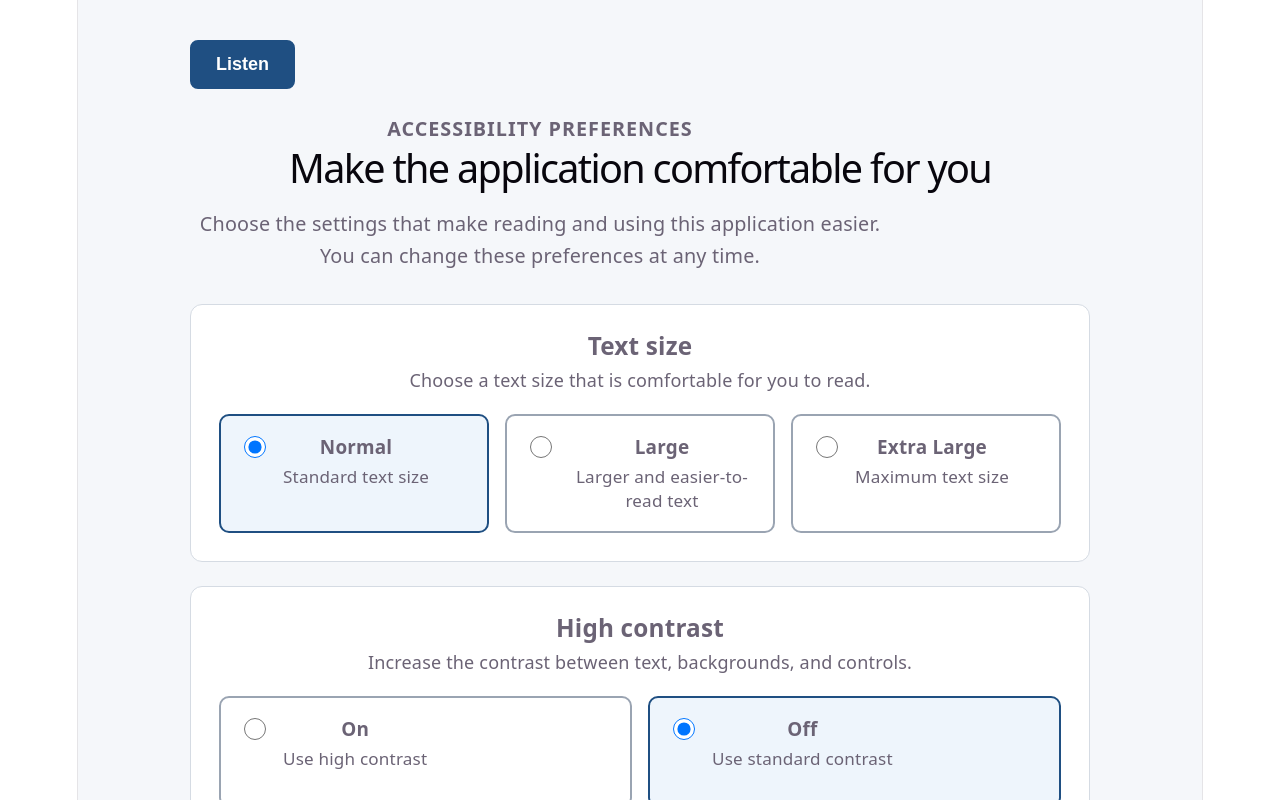
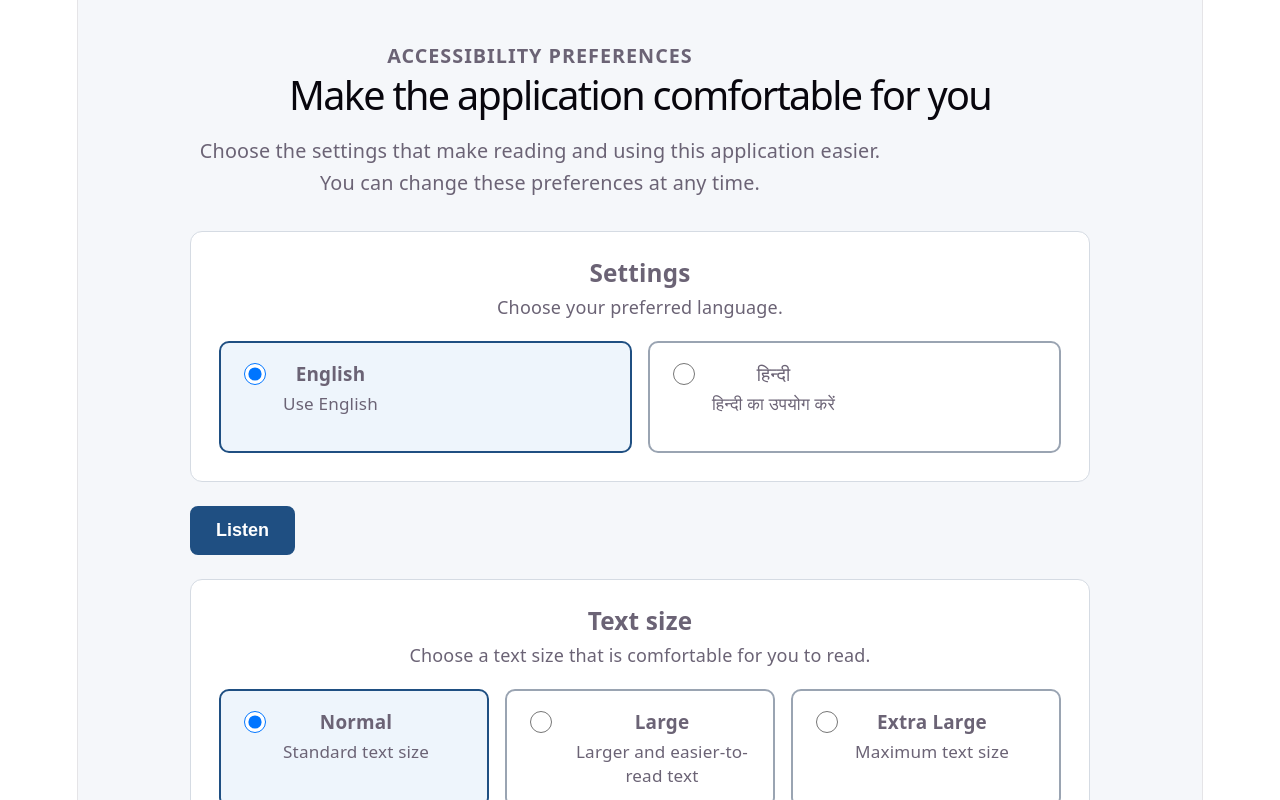
Before and after one commit to 0mkar-00/Pension_Accessibility_Platform, a React (Vite) app: page /accessibility in a window 1280 px wide. Shown: the top 800 px of the page. Built offline with nearby package versions, Linux system fonts and the light colour scheme.

Commit message:
integrated regional language into UI

```diff
--- a/src/App.jsx
+++ b/src/App.jsx
@@ -4,6 +4,7 @@ import './App.css';
 import { AuthProvider } from './context/AuthProvider';
 import { PensionProvider } from './context/PensionProvider';
 import { DocumentsPage } from './features/documents';
+import { useLanguage } from './features/regional-language/useLanguage';
 
 import Welcome from './pages/Welcome/Welcome';
 import AccessibilitySetup from './pages/AccessibilitySetup/AccessibilitySetup';
@@ -12,10 +13,25 @@ import PersonalDetails from './pages/PersonalDetails/PersonalDetails';
 import Dashboard from './pages/Dashboard/Dashboard';
 import FinalReview from './pages/FinalReview/FinalReview';
 
-const VerificationPlaceholder = () => <h1>Verification</h1>;
-const ApplicationStatusPlaceholder = () => <h1>Application Status</h1>;
-const NotificationsPlaceholder = () => <h1>Notifications</h1>;
-const PensionHistoryPlaceholder = () => <h1>Pension History</h1>;
+const VerificationPlaceholder = () => {
+  const { translate } = useLanguage();
+  return <h1>{translate('verification')}</h1>;
+};
+
+const ApplicationStatusPlaceholder = () => {
+  const { translate } = useLanguage();
+  return <h1>{translate('applicationStatus')}</h1>;
+};
+
+const NotificationsPlaceholder = () => {
+  const { translate } = useLanguage();
+  return <h1>{translate('notifications')}</h1>;
+};
+
+const PensionHistoryPlaceholder = () => {
+  const { translate } = useLanguage();
+  return <h1>{translate('pensionHistory')}</h1>;
+};
 
 function App() {
   return (
@@ -23,7 +39,6 @@ function App() {
       <PensionProvider>
         <BrowserRouter>
           <Routes>
-        {/* Developer 1 routes */}
             <Route path="/" element={<Welcome />} />
             <Route path="/accessibility" element={<AccessibilitySetup />} />
             <Route path="/eligibility" element={<Eligibility />} />
@@ -31,15 +46,23 @@ function App() {
             <Route path="/dashboard" element={<Dashboard />} />
             <Route path="/final-review" element={<FinalReview />} />
 
-        {/* Developer 3 routes - temporary placeholders */}
             <Route path="/documents" element={<DocumentsPage />} />
-        <Route path="/verification" element={<VerificationPlaceholder />} />
+            <Route
+              path="/verification"
+              element={<VerificationPlaceholder />}
+            />
             <Route
               path="/application-status"
               element={<ApplicationStatusPlaceholder />}
             />
-        <Route path="/notifications" element={<NotificationsPlaceholder />} />
-        <Route path="/pension-history" element={<PensionHistoryPlaceholder />} />
+            <Route
+              path="/notifications"
+              element={<NotificationsPlaceholder />}
+            />
+            <Route
+              path="/pension-history"
+              element={<PensionHistoryPlaceholder />}
+            />
           </Routes>
         </BrowserRouter>
       </PensionProvider>
--- a/src/features/documents/DocumentsPage.jsx
+++ b/src/features/documents/DocumentsPage.jsx
@@ -3,7 +3,7 @@
  * Main page for viewing, uploading, and managing pension scheme verification documents.
  * Integrates directly with AuthContext and PensionContext.
  */
-
+import { useLanguage } from '../../features/regional-language/useLanguage';
 import { useState, useMemo } from 'react';
 import { useAuth } from '../../context/useAuth.js';
 import { usePension } from '../../context/usePension.js';
@@ -11,6 +11,7 @@ import { DocumentCard } from './components/DocumentCard.jsx';
 import { DOCUMENT_STATUS, HELPER_PERMISSIONS, USER_ROLES } from '../../utils/constants.js';
 
 export const DocumentsPage = () => {
+  const { translate } = useLanguage();
   const { currentUser, isHelper, hasPermission } = useAuth();
   const {
     applications,
@@ -101,7 +102,7 @@ export const DocumentsPage = () => {
   return (
     <main className="documents-page-container" aria-labelledby="documents-page-heading">
       <header className="documents-page-header">
-        <h1 id="documents-page-heading">Application Documents</h1>
+        <h1 id="documents-page-heading">{translate('documents')}</h1>
         <p className="page-intro">
           Review, upload, and track verification documents required for your pension scheme.
         </p>
--- /dev/null
+++ b/src/features/regional-language/LanguageContext.jsx
@@ -0,0 +1,71 @@
+/* eslint-disable react-refresh/only-export-components */
+import { createContext, useState, useEffect, useCallback } from 'react';
+import { SUPPORTED_LANGUAGES, DEFAULT_LANGUAGE, languageData } from './languageData';
+
+export const LanguageContext = createContext(null);
+
+const STORAGE_KEY = 'app_language';
+
+const safeGetStorage = () => {
+  if (typeof window === 'undefined') return null;
+  try {
+    return localStorage.getItem(STORAGE_KEY);
+  } catch {
+    return null;
+  }
+};
+
+const safeSetStorage = (val) => {
+  if (typeof window === 'undefined') return;
+  try {
+    localStorage.setItem(STORAGE_KEY, val);
+  } catch {
+    // Ignore storage errors safely to prevent crashes
+  }
+};
+
+export const LanguageProvider = ({ children }) => {
+  const [language, setRawLanguage] = useState(() => {
+    const saved = safeGetStorage();
+    return SUPPORTED_LANGUAGES.includes(saved) ? saved : DEFAULT_LANGUAGE;
+  });
+
+  const setLanguage = useCallback((lang) => {
+    const validLang = SUPPORTED_LANGUAGES.includes(lang) ? lang : DEFAULT_LANGUAGE;
+    setRawLanguage(validLang);
+  }, []);
+
+  useEffect(() => {
+    safeSetStorage(language);
+  }, [language]);
+
+  const translate = useCallback((key) => {
+    const currentDict = languageData[language];
+    const defaultDict = languageData[DEFAULT_LANGUAGE];
+
+    // Attempt lookup in current language
+    if (currentDict && currentDict[key] !== undefined) {
+      return currentDict[key];
+    }
+
+    // Fallback to English (DEFAULT_LANGUAGE)
+    if (defaultDict && defaultDict[key] !== undefined) {
+      return defaultDict[key];
+    }
+
+    // Fallback to returning the key itself
+    return key;
+  }, [language]);
+
+  const value = {
+    language,
+    setLanguage,
+    translate
+  };
+
+  return (
+    <LanguageContext.Provider value={value}>
+      {children}
+    </LanguageContext.Provider>
+  );
+};
--- /dev/null
+++ b/src/features/regional-language/languageData.js
@@ -0,0 +1,35 @@
+export const SUPPORTED_LANGUAGES = ['en', 'hi'];
+export const DEFAULT_LANGUAGE = 'en';
+
+export const languageData = {
+  en: {
+    "welcome": "Welcome",
+    "eligibility": "Eligibility",
+    "personalDetails": "Personal Details",
+    "dashboard": "Dashboard",
+    "documents": "Documents",
+    "verification": "Verification",
+    "applicationStatus": "Application Status",
+    "notifications": "Notifications",
+    "pensionHistory": "Pension History",
+    "settings": "Settings",
+    "listen": "Listen",
+    "explainThis": "Explain This",
+    "trustedHelper": "Trusted Helper"
+  },
+  hi: {
+    "welcome": "स्वागत",
+    "eligibility": "पात्रता",
+    "personalDetails": "व्यक्तिगत विवरण",
+    "dashboard": "डैशबोर्ड",
+    "documents": "दस्तावेज़",
+    "verification": "सत्यापन",
+    "applicationStatus": "आवेदन की स्थिति",
+    "notifications": "सूचनाएं",
+    "pensionHistory": "पेंशन का इतिहास",
+    "settings": "सेटिंग्स",
+    "listen": "सुनें",
+    "explainThis": "इसे समझाएं",
+    "trustedHelper": "विश्वसनीय सहायक"
+  }
+};
--- /dev/null
+++ b/src/features/regional-language/useLanguage.js
@@ -0,0 +1,12 @@
+import { useContext } from 'react';
+import { LanguageContext } from './LanguageContext';
+
+export const useLanguage = () => {
+  const context = useContext(LanguageContext);
+
+  if (!context) {
+    throw new Error('useLanguage must be used within a LanguageProvider');
+  }
+
+  return context;
+};
--- a/src/pages/AccessibilitySetup/AccessibilitySetup.jsx
+++ b/src/pages/AccessibilitySetup/AccessibilitySetup.jsx
@@ -1,9 +1,9 @@
 import { useAccessibility } from '../../features/accessibility/useAccessibility';
 import { useVoiceAssistant } from '../../features/voice-assistance/useVoiceAssistant';
+import { useLanguage } from '../../features/regional-language/useLanguage';
 import './AccessibilitySetup.css';
 
 const AccessibilitySetup = () => {
-
   const {
     fontSize,
     setFontSize,
@@ -12,6 +12,12 @@ const AccessibilitySetup = () => {
     reducedMotion,
     setReducedMotion,
   } = useAccessibility();
+
+  const {
+    language,
+    setLanguage,
+    translate,
+  } = useLanguage();
 
   const {
     speak,
@@ -32,6 +38,86 @@ const accessibilityContent = `
   return (
     <main className="accessibility-setup">
       <div className="accessibility-setup__container">
+
+        {/* Page Header */}
+        <header className="accessibility-setup__header">
+          <p className="accessibility-setup__eyebrow">
+            Accessibility Preferences
+          </p>
+
+          <h1>Make the application comfortable for you</h1>
+
+          <p>
+            Choose the settings that make reading and using this application
+            easier. You can change these preferences at any time.
+          </p>
+        </header>
+
+        {/* Language Selection */}
+        <section
+          className="accessibility-card"
+          aria-labelledby="language-heading"
+        >
+          <fieldset>
+            <legend id="language-heading">
+              {translate('settings')}
+            </legend>
+
+            <p className="accessibility-card__description">
+              Choose your preferred language.
+            </p>
+
+            <div className="accessibility-options accessibility-options--two">
+
+              {/* English */}
+              <label
+                className={`accessibility-option ${
+                  language === 'en'
+                    ? 'accessibility-option--selected'
+                    : ''
+                }`}
+              >
+                <input
+                  type="radio"
+                  name="language"
+                  value="en"
+                  checked={language === 'en'}
+                  onChange={() => setLanguage('en')}
+                />
+
+                <span>
+                  <strong>English</strong>
+                  <small>Use English</small>
+                </span>
+              </label>
+
+              {/* Hindi */}
+              <label
+                className={`accessibility-option ${
+                  language === 'hi'
+                    ? 'accessibility-option--selected'
+                    : ''
+                }`}
+              >
+                <input
+                  type="radio"
+                  name="language"
+                  value="hi"
+                  checked={language === 'hi'}
+                  onChange={() => setLanguage('hi')}
+                />
+
+                <span>
+                  <strong>हिन्दी</strong>
+                  <small>हिन्दी का उपयोग करें</small>
+                </span>
+              </label>
+
+            </div>
+          </fieldset>
+        </section>
+
+        {/* Voice Assistance */}
         {isSupported && (
           <div className="accessibility-setup__voice">
             <button
@@ -51,35 +137,33 @@ const accessibilityContent = `
                   : 'Listen to accessibility instructions'
               }
             >
-      {isSpeaking ? 'Stop' : 'Listen'}
+              {isSpeaking ? 'Stop' : translate('listen')}
             </button>
           </div>
         )}
-        <header className="accessibility-setup__header">
-          <p className="accessibility-setup__eyebrow">
-            Accessibility Preferences
-          </p>
 
-          <h1>Make the application comfortable for you</h1>
-
-          <p>
-            Choose the settings that make reading and using this application
-            easier. You can change these preferences at any time.
-          </p>
-        </header>
-
-        <section className="accessibility-card" aria-labelledby="font-size-heading">
+        {/* Text Size */}
+        <section
+          className="accessibility-card"
+          aria-labelledby="font-size-heading"
+        >
           <fieldset>
-            <legend id="font-size-heading">Text size</legend>
+            <legend id="font-size-heading">
+              Text size
+            </legend>
 
             <p className="accessibility-card__description">
               Choose a text size that is comfortable for you to read.
             </p>
 
             <div className="accessibility-options">
+
+              {/* Normal */}
               <label
                 className={`accessibility-option ${
-                  fontSize === 'normal' ? 'accessibility-option--selected' : ''
+                  fontSize === 'normal'
+                    ? 'accessibility-option--selected'
+                    : ''
                 }`}
               >
                 <input
@@ -89,15 +173,19 @@ const accessibilityContent = `
                   checked={fontSize === 'normal'}
                   onChange={() => setFontSize('normal')}
                 />
+
                 <span>
                   <strong>Normal</strong>
                   <small>Standard text size</small>
                 </span>
               </label>
 
+              {/* Large */}
               <label
                 className={`accessibility-option ${
-                  fontSize === 'large' ? 'accessibility-option--selected' : ''
+                  fontSize === 'large'
+                    ? 'accessibility-option--selected'
+                    : ''
                 }`}
               >
                 <input
@@ -107,12 +195,14 @@ const accessibilityContent = `
                   checked={fontSize === 'large'}
                   onChange={() => setFontSize('large')}
                 />
+
                 <span>
                   <strong>Large</strong>
                   <small>Larger and easier-to-read text</small>
                 </span>
               </label>
 
+              {/* Extra Large */}
               <label
                 className={`accessibility-option ${
                   fontSize === 'extra-large'
@@ -127,27 +217,34 @@ const accessibilityContent = `
                   checked={fontSize === 'extra-large'}
                   onChange={() => setFontSize('extra-large')}
                 />
+
                 <span>
                   <strong>Extra Large</strong>
                   <small>Maximum text size</small>
                 </span>
               </label>
+
             </div>
           </fieldset>
         </section>
 
+        {/* High Contrast */}
         <section
           className="accessibility-card"
           aria-labelledby="contrast-heading"
         >
           <fieldset>
-            <legend id="contrast-heading">High contrast</legend>
+            <legend id="contrast-heading">
+              High contrast
+            </legend>
 
             <p className="accessibility-card__description">
               Increase the contrast between text, backgrounds, and controls.
             </p>
 
             <div className="accessibility-options accessibility-options--two">
+
+              {/* High Contrast ON */}
               <label
                 className={`accessibility-option ${
                   highContrast
@@ -161,12 +258,14 @@ const accessibilityContent = `
                   checked={highContrast}
                   onChange={() => setHighContrast(true)}
                 />
+
                 <span>
                   <strong>On</strong>
                   <small>Use high contrast</small>
                 </span>
               </label>
 
+              {/* High Contrast OFF */}
               <label
                 className={`accessibility-option ${
                   !highContrast
@@ -180,27 +279,34 @@ const accessibilityContent = `
                   checked={!highContrast}
                   onChange={() => setHighContrast(false)}
                 />
+
                 <span>
                   <strong>Off</strong>
                   <small>Use standard contrast</small>
                 </span>
               </label>
+
             </div>
           </fieldset>
         </section>
 
+        {/* Reduced Motion */}
         <section
           className="accessibility-card"
           aria-labelledby="motion-heading"
         >
           <fieldset>
-            <legend id="motion-heading">Reduced motion</legend>
+            <legend id="motion-heading">
+              Reduced motion
+            </legend>
 
             <p className="accessibility-card__description">
               Reduce animations and motion effects throughout the application.
             </p>
 
             <div className="accessibility-options accessibility-options--two">
+
+              {/* Reduced Motion ON */}
               <label
                 className={`accessibility-option ${
                   reducedMotion
@@ -214,12 +320,14 @@ const accessibilityContent = `
                   checked={reducedMotion}
                   onChange={() => setReducedMotion(true)}
                 />
+
                 <span>
                   <strong>On</strong>
                   <small>Reduce motion</small>
                 </span>
               </label>
 
+              {/* Reduced Motion OFF */}
               <label
                 className={`accessibility-option ${
                   !reducedMotion
@@ -233,18 +341,25 @@ const accessibilityContent = `
                   checked={!reducedMotion}
                   onChange={() => setReducedMotion(false)}
                 />
+
                 <span>
                   <strong>Off</strong>
                   <small>Keep standard motion</small>
                 </span>
               </label>
+
             </div>
           </fieldset>
         </section>
 
-        <div className="accessibility-setup__notice" role="status">
+        {/* Save Notice */}
+        <div
+          className="accessibility-setup__notice"
+          role="status"
+        >
           Your accessibility preferences are saved automatically.
         </div>
+
       </div>
     </main>
   );
--- a/src/pages/Dashboard/Dashboard.jsx
+++ b/src/pages/Dashboard/Dashboard.jsx
@@ -1,7 +1,11 @@
+import { useLanguage } from '../../features/regional-language/useLanguage';
+
 const Dashboard = () => {
+  const { translate } = useLanguage();
+
   return (
     <div>
-      <h1>Dashboard</h1>
+      <h1>{translate('dashboard')}</h1>
     </div>
   );
 };
--- a/src/pages/Eligibility/Eligibility.jsx
+++ b/src/pages/Eligibility/Eligibility.jsx
@@ -1,7 +1,11 @@
+import { useLanguage } from '../../features/regional-language/useLanguage';
+
 const Eligibility = () => {
+  const { translate } = useLanguage();
+
   return (
     <div>
-      <h1>Eligibility</h1>
+      <h1>{translate('eligibility')}</h1>
     </div>
   );
 };
--- a/src/pages/PersonalDetails/PersonalDetails.jsx
+++ b/src/pages/PersonalDetails/PersonalDetails.jsx
@@ -1,7 +1,11 @@
+import { useLanguage } from '../../features/regional-language/useLanguage';
+
 const PersonalDetails = () => {
+  const { translate } = useLanguage();
+
   return (
     <div>
-      <h1>Personal Details</h1>
+      <h1>{translate('personalDetails')}</h1>
     </div>
   );
 };
--- a/src/pages/Welcome/Welcome.jsx
+++ b/src/pages/Welcome/Welcome.jsx
@@ -1,7 +1,11 @@
+import { useLanguage } from '../../features/regional-language/useLanguage';
+
 const Welcome = () => {
+  const { translate } = useLanguage();
+
   return (
     <div>
-      <h1>Welcome</h1>
+      <h1>{translate('welcome')}</h1>
     </div>
   );
 };
```
Also changed, not shown: src/main.jsx (+6 -3 lines). Lines whose indentation alone changed are shown as unchanged.
